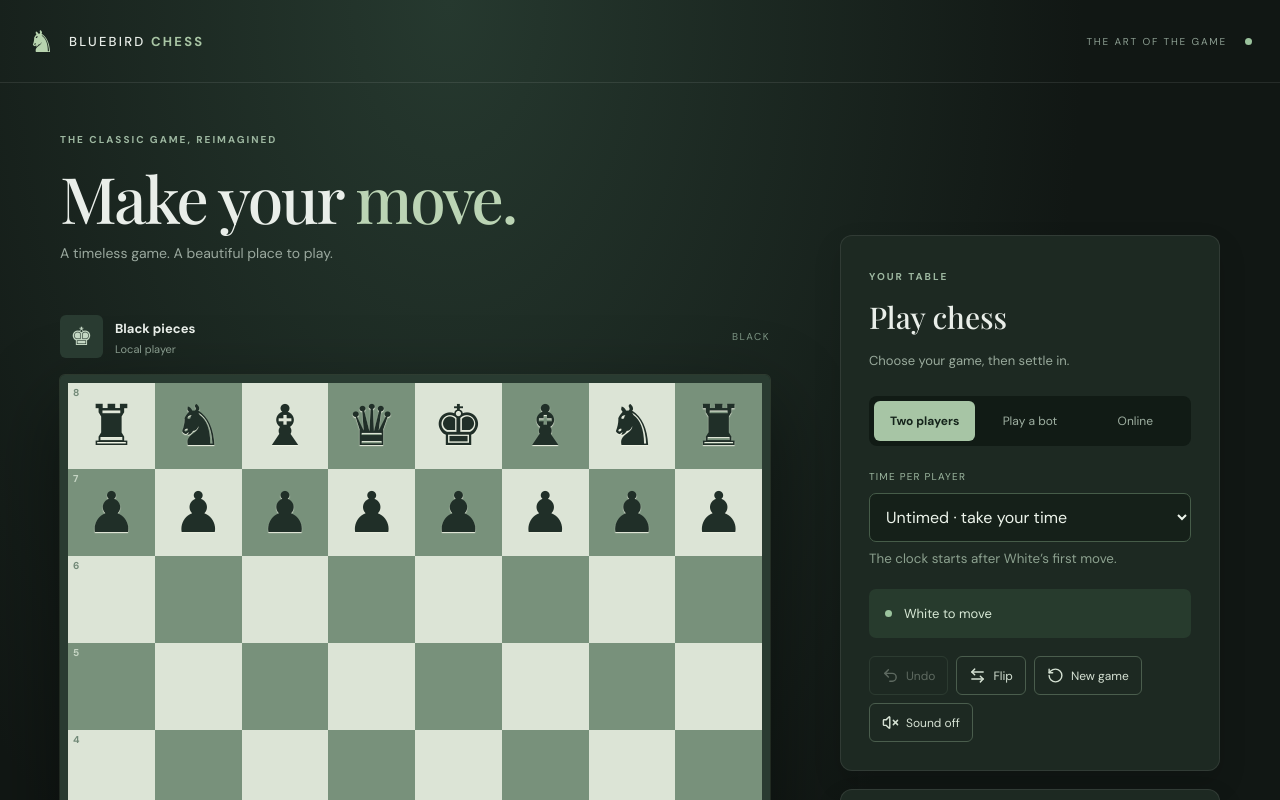
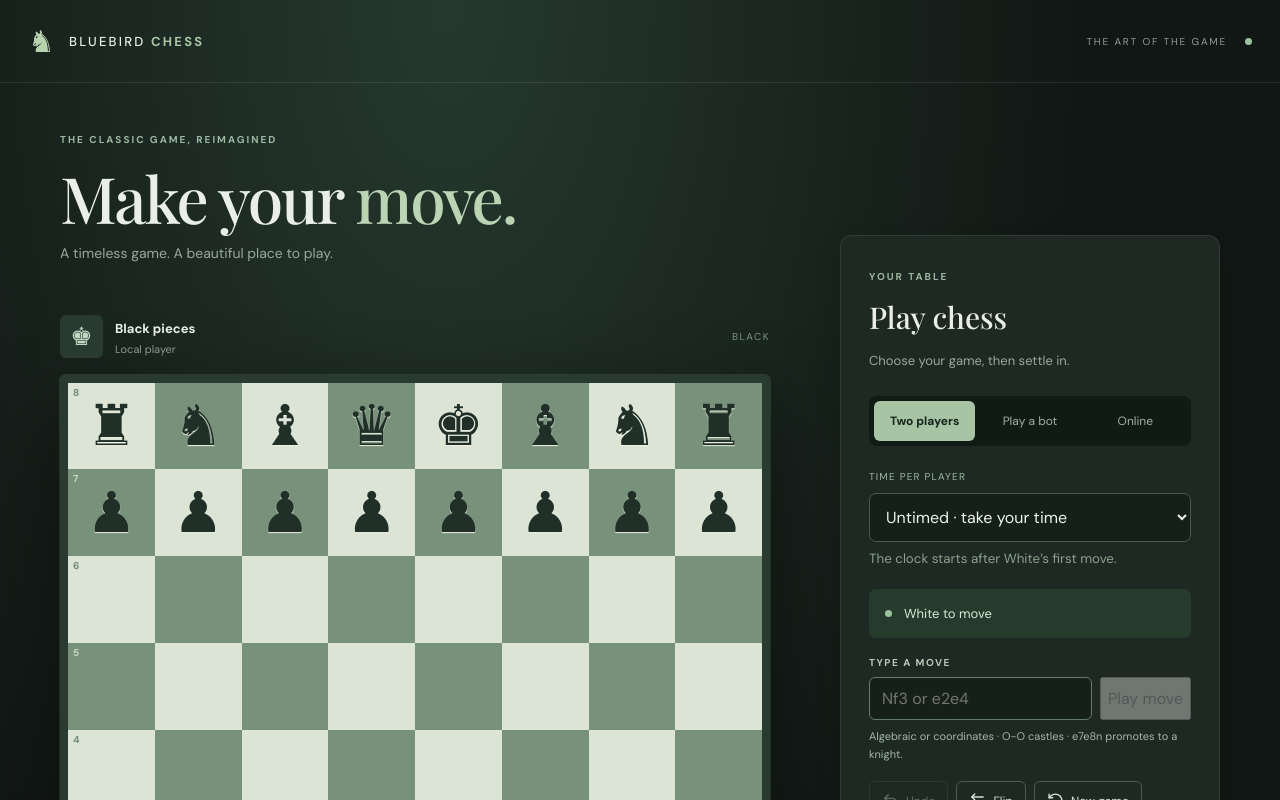
Before and after one commit to Bluebird-Studio/chess, a React (Vite) app in the folder apps/web/: page / in a window 1280 px wide. Shown: the top 800 px of the page. Built offline with nearby package versions, Linux system fonts and the light colour scheme; a web font is replaced by a local one.

Commit message:
feat(web): accept legal typed moves in Play

```diff
--- a/apps/web/src/main.tsx
+++ b/apps/web/src/main.tsx
@@ -11,6 +11,7 @@ import { boardThemes, readPreferences, savePreferences, type BoardTheme } from '
 import './style.css';
 import { Analyze } from './Analyze';
 import { Learn } from './Learn';
+import { resolveMoveText } from './move-text';
 
 const glyphs: Record<string, string> = {
   wk:'♔', wq:'♕', wr:'♖', wb:'♗', wn:'♘', wp:'♙',
@@ -43,9 +44,13 @@ function App() {
   const clockHistory = useRef<ClockState[]>([]);
   const [now, setNow] = useState(Date.now);
   const [game, setGame] = useState(() => new Chess());
+  const [moveText, setMoveText] = useState('');
+  const [moveFeedback, setMoveFeedback] = useState('');
   const [selected, setSelected] = useState<Square | null>(null);
   const [flipped, setFlipped] = useState(false);
   const [mode, setMode] = useState<'local' | 'bot' | 'online'>(invitedRoom || savedSeat ? 'online' : 'local');
+  useEffect(() => { setMoveText(''); }, [game]);
+  useEffect(() => { setMoveFeedback(''); }, [mode]);
   const [level, setLevel] = useState<BotLevel>('random');
   const [promotion, setPromotion] = useState<Promotion | null>(null);
   const [preferences, setPreferences] = useState(() => {
@@ -388,6 +393,20 @@ function App() {
           </div>}
           {mode !== 'online' && <div className="bot-select"><label htmlFor="time-control">TIME PER PLAYER</label><select id="time-control" value={timeControl} onChange={e => { reset(); setTimeControl(Number(e.target.value)); }}><option value={0}>Untimed · take your time</option><option value={300000}>5 minutes · blitz</option><option value={600000}>10 minutes · rapid</option></select><small>{clock ? 'Clock running. Each move starts your opponent’s time.' : 'The clock starts after White’s first move.'}</small></div>}
           <div className="status" role="status" aria-live="polite"><span className="status-dot"/><span>{botTurn ? 'Computer is thinking…' : status}</span></div>
+          <form className="move-entry" onSubmit={event => {
+            event.preventDefault();
+            if (!canInteract) return;
+            try {
+              const move = resolveMoveText(game, moveText);
+              commitMove(move.from, move.to, move.promotion);
+              setMoveText(''); setMoveFeedback(`${move.san} submitted.`);
+            } catch (cause) { setMoveFeedback((cause as Error).message); }
+          }}>
+            <label htmlFor="move-entry">TYPE A MOVE</label>
+            <div><input id="move-entry" value={moveText} disabled={!canInteract} onChange={event => { setMoveText(event.target.value); setMoveFeedback(''); }} autoComplete="off" autoCapitalize="off" spellCheck={false} placeholder="Nf3 or e2e4" maxLength={20} aria-describedby="move-entry-help move-entry-feedback"/><button disabled={!canInteract || !moveText.trim()} type="submit">Play move</button></div>
+            <small id="move-entry-help">Algebraic or coordinates · O-O castles · e7e8n promotes to a knight.</small>
+            <small id="move-entry-feedback" role="status">{moveFeedback}</small>
+          </form>
           <div className="actions">
             <button onClick={undo} disabled={!history.length || botTurn || mode === 'online'}><Undo2 size={17}/> Undo</button>
             <button onClick={() => setFlipped(!flipped)}><ArrowLeftRight size={17}/> Flip</button>
--- /dev/null
+++ b/apps/web/src/move-text.ts
@@ -0,0 +1,20 @@
+import { Chess, type Move } from 'chess.js';
+
+/** Resolve only legal moves without changing the live game or guessing a promotion. */
+export function resolveMoveText(game: Chess, text: string): Move {
+  const input = text.trim();
+  if (!input) throw new Error('Enter a move, such as Nf3 or e2e4.');
+  const moves = game.moves({ verbose: true });
+  const coordinate = /^([a-h][1-8])\s*[-–]?\s*([a-h][1-8])(?:\s*=?\s*([qrbn]))?$/i.exec(input);
+  if (coordinate) {
+    const [, from, to, promotion] = coordinate.map(value => value?.toLowerCase());
+    const candidates = moves.filter(move => move.from === from && move.to === to && (!promotion || move.promotion === promotion));
+    if (candidates.length > 1) throw new Error('Choose a promotion piece: q, r, b or n (for example e7e8n).');
+    if (candidates.length === 1) return candidates[0];
+  } else {
+    const normalized = input.replace(/0/g, 'O').replace(/[+#]$/, '');
+    const move = moves.find(move => move.san.replace(/[+#]$/, '') === normalized);
+    if (move) return move;
+  }
+  throw new Error('That move is not legal here. Use notation such as Nf3, O-O or e2e4.');
+}
--- a/apps/web/src/style.css
+++ b/apps/web/src/style.css
@@ -102,3 +102,13 @@ button:focus-visible,select:focus-visible{outline:2px solid #c5d7a6;outline-offs
 .replay-playback { display: flex; align-items: center; flex-wrap: wrap; gap: .65rem; margin: .75rem 0; }
 .replay-playback label { font-size: .8rem; color: #a5b7a9; }
 .replay-playback select { max-width: 100%; }
+
+.move-entry{margin:18px 0;display:grid;gap:8px}
+.move-entry label{font-size:10px;letter-spacing:.15em;font-weight:700;color:#b8cbb9}
+.move-entry>div{display:flex;gap:8px}
+.move-entry input{min-width:0;flex:1;background:#152019;color:#edf4eb;border:1px solid #637c68;border-radius:6px;padding:10px 12px;font:inherit}
+.move-entry button{flex-shrink:0}
+.move-entry small{color:#a4b7a8;font-size:11px;line-height:1.6}
+.move-entry input:focus-visible{outline:2px solid #c89859;outline-offset:2px}
+.move-entry input:disabled{opacity:.5}
+.move-entry small:empty{display:none}
```
Also changed, not shown: 1 other file (tests, documents, lock files or other folders).
